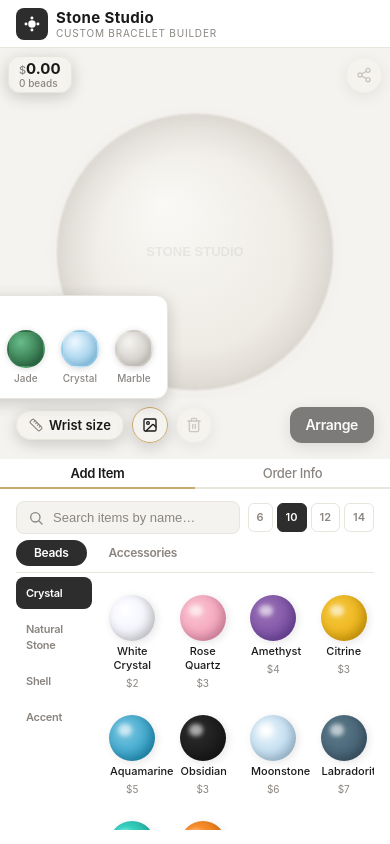
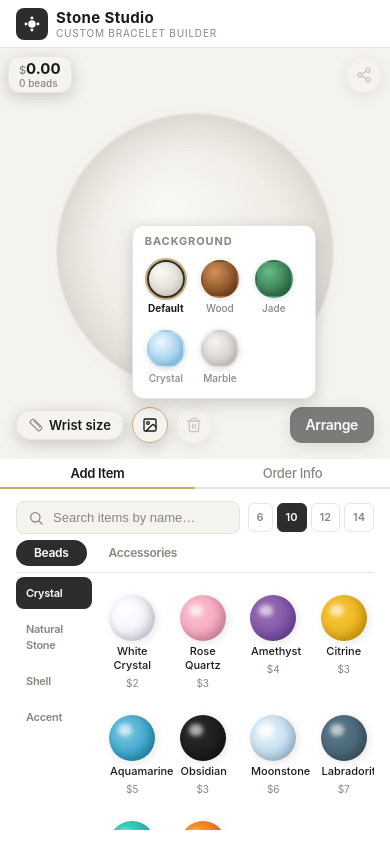
Before and after one commit to pastrainbow/bracelet_custom_configure, a React (Vite) app: page / in a window 390 px wide. Both pictures are taken after a click on the button 149 px from the left and 425 px from the top of the page. Built offline with nearby package versions, Linux system fonts and the light colour scheme.

Commit message:
Fix: background selection widget clips out of page on mobile

```diff
--- a/src/components/BackgroundDropdown.tsx
+++ b/src/components/BackgroundDropdown.tsx
@@ -56,14 +56,19 @@ export function BackgroundDropdown({
       {open && (
         <div
           className={cn(
-            'absolute right-0 w-max rounded-xl border border-border bg-surface p-2 shadow-float',
-            direction === 'down' ? 'top-11' : 'bottom-11',
+            'absolute max-w-[calc(100vw-2rem)] rounded-xl border border-border bg-surface p-2 shadow-float',
+            // Desktop pins this top-right of the bowl, so anchor right, open down, and
+            // size to its contents (one swatch row).
+            // Mobile sits inline near the left of the control row, so anchor left, open
+            // up, and use a narrow fixed width so the swatches wrap into a compact grid
+            // that stays on screen instead of spilling off the right edge.
+            direction === 'down' ? 'right-0 top-11 w-max' : 'left-0 bottom-11 w-[184px]',
           )}
         >
           <div className="mb-1.5 px-1 text-[11px] font-bold uppercase tracking-[0.08em] text-muted">
             Background
           </div>
-          <div className="flex gap-1">
+          <div className="flex flex-wrap gap-1">
             {TEXTURES.map((t) => {
               const active = t.id === texture;
               return (
```
